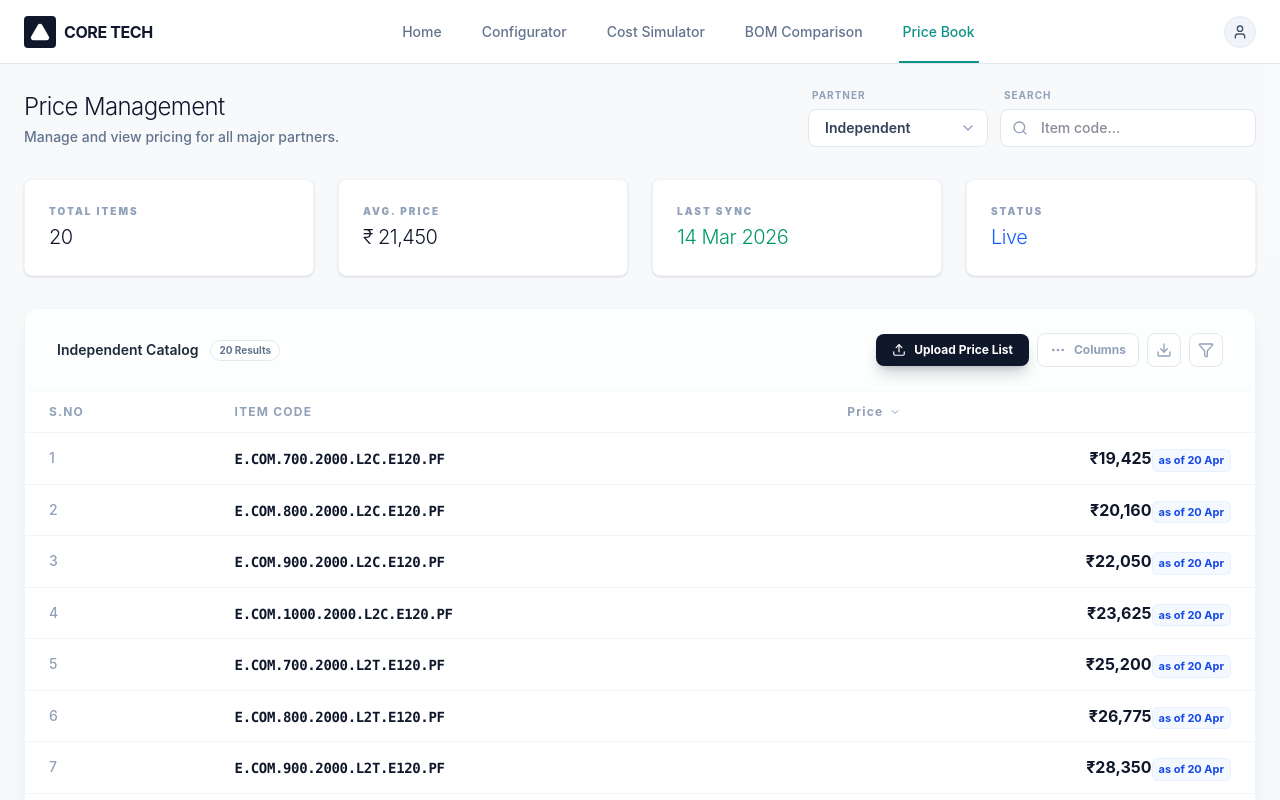
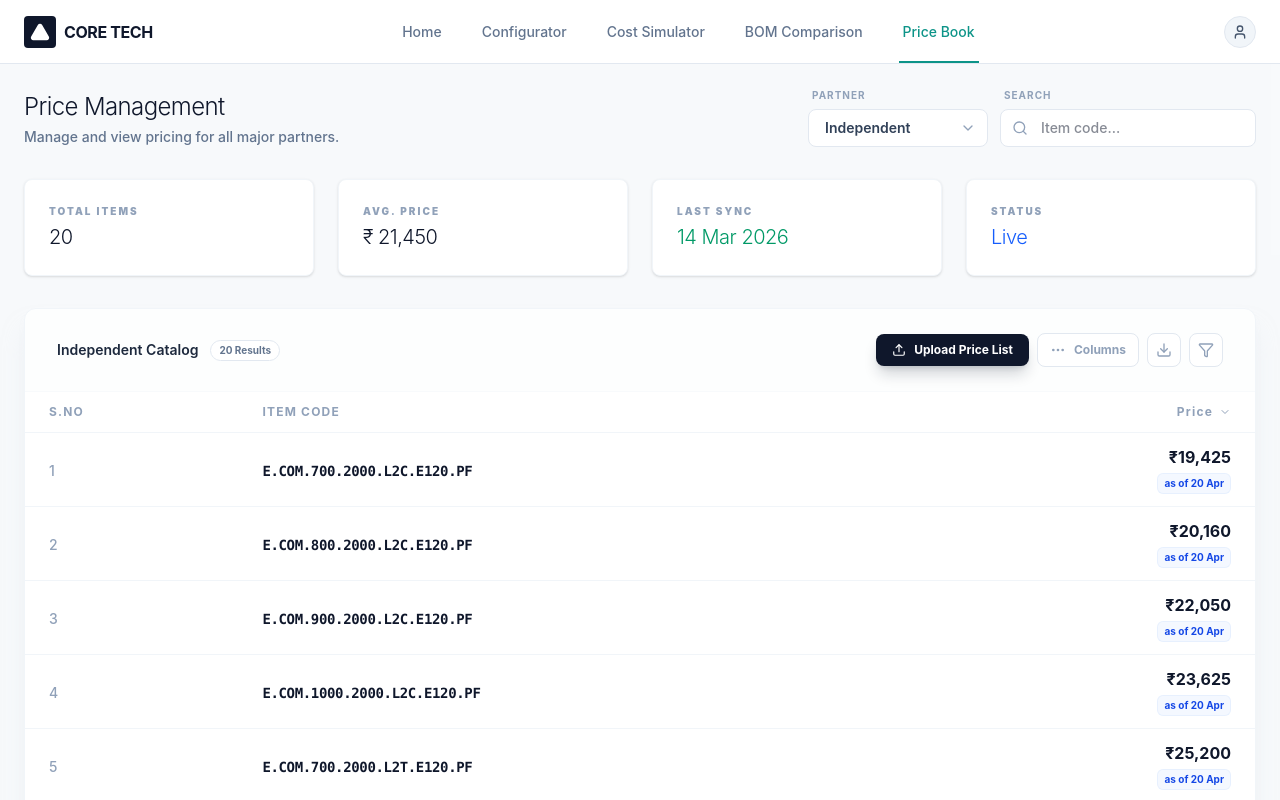
Before and after one commit to sivamsp5820/mvp-wittur, a React (Vite) app: page / in a window 1280 px wide. Both pictures are taken after a click on the button "Price Book". Shown: the top 800 px of the page. Built offline with nearby package versions, Linux system fonts and the light colour scheme.

Commit message:
feat: Implement PriceList component for managing product pricing, versions, and customer-specific data with filtering and search capabilities.

```diff
--- a/src/components/PriceList.tsx
+++ b/src/components/PriceList.tsx
@@ -350,12 +350,18 @@ export const PriceList: React.FC = () => {
                       <div className="px-3 py-2 border-b border-slate-50 mb-1 flex items-center justify-between">
                         <p className="text-[10px] font-black text-slate-400 uppercase tracking-widest">Toggle Columns</p>
                         <div className="flex gap-2">
+                          {(() => {
+                            const optionalCols = COLUMNS.filter(col => !PINNED_COLUMNS.includes(col));
+                            const allSelected = optionalCols.every(col => visibleColumns.includes(col));
+                            return (
                               <button
-                            onClick={() => setVisibleColumns(COLUMNS)}
+                                onClick={() => setVisibleColumns(allSelected ? PINNED_COLUMNS : COLUMNS)}
                                 className="text-[9px] font-bold text-blue-600 hover:text-blue-700 bg-blue-50 px-1.5 py-0.5 rounded transition-colors"
                               >
-                            Select All
+                                {allSelected ? 'Unselect All' : 'Select All'}
                               </button>
+                            );
+                          })()}
                           <button
                             onClick={() => setVisibleColumns(PINNED_COLUMNS)}
                             className="text-[9px] font-bold text-slate-500 hover:text-slate-600 bg-slate-50 px-1.5 py-0.5 rounded transition-colors"
@@ -424,18 +430,25 @@ export const PriceList: React.FC = () => {
           <div className="overflow-x-auto">
             <table className="w-full text-left border-collapse">
               <thead>
-                <tr className="border-b border-slate-100">
-                  {COLUMNS.filter(col => visibleColumns.includes(col)).map((col, idx) => (
-                    <th
-                      key={idx}
+                <tr className="border-b border-slate-100 h-10">
+                  <AnimatePresence mode="popLayout" initial={false}>
+                    {COLUMNS.map((col) => {
+                      if (!visibleColumns.includes(col)) return null;
+                      return (
+                        <motion.th
+                          key={col}
+                          initial={{ opacity: 0, width: 0 }}
+                          animate={{ opacity: 1, width: 'auto' }}
+                          exit={{ opacity: 0, width: 0 }}
+                          transition={{ duration: 0.2, ease: "easeInOut" }}
                           className={cn(
-                        "px-6 py-3 text-xs font-bold text-slate-400 uppercase tracking-widest whitespace-nowrap",
+                            "px-6 py-3 text-xs font-bold text-slate-400 uppercase tracking-widest whitespace-nowrap overflow-hidden",
                             col === 'Price' ? "text-right" : ""
                           )}
                         >
                           {col === 'Price' ? (
-                        <div className="relative group/price">
-                          <button className="flex items-center gap-1.5 hover:text-slate-600 transition-colors">
+                            <div className="relative group/price inline-block text-right">
+                              <button className="flex items-center gap-1.5 hover:text-slate-600 transition-colors ml-auto">
                                 Price
                                 <ChevronDown className="w-3 h-3" />
                               </button>
@@ -542,42 +555,59 @@ export const PriceList: React.FC = () => {
                           ) : (
                             col
                           )}
-                    </th>
-                  ))}
+                        </motion.th>
+                      );
+                    })}
+                  </AnimatePresence>
                 </tr>
               </thead>
               <tbody className="divide-y divide-slate-100">
                 {filteredData.map((item) => (
-                  <tr key={item.id} className="group hover:bg-slate-50/50 transition-colors">
-                    {visibleColumns.includes("S.No") && <td className="px-6 py-3 text-sm font-medium text-slate-400">{item.id}</td>}
-                    {visibleColumns.includes("Item Code") && (
-                      <td className="px-6 py-3">
-                        <span className="text-sm font-bold text-slate-900 font-mono tracking-tight group-hover:text-blue-600 transition-colors">{item.code}</span>
-                      </td>
+                  <tr key={item.id} className="group hover:bg-slate-50/50 transition-colors h-14">
+                    <AnimatePresence mode="popLayout" initial={false}>
+                      {COLUMNS.map((col) => {
+                        if (!visibleColumns.includes(col)) return null;
+                        return (
+                          <motion.td
+                            key={`${item.id}-${col}`}
+                            initial={{ opacity: 0, width: 0 }}
+                            animate={{ opacity: 1, width: 'auto' }}
+                            exit={{ opacity: 0, width: 0 }}
+                            transition={{ duration: 0.2, ease: "easeInOut" }}
+                            className={cn(
+                              "px-6 py-3 whitespace-nowrap overflow-hidden",
+                              col === 'Price' ? "text-right" : ""
                             )}
-                    {visibleColumns.includes("Product") && <td className="px-6 py-3 text-sm text-slate-500">{item.product}</td>}
-                    {visibleColumns.includes("Type") && <td className="px-6 py-3 text-sm text-slate-500">{item.type}</td>}
-                    {visibleColumns.includes("Clear Opening") && <td className="px-6 py-3 text-sm text-slate-500">{item.opening}</td>}
-                    {visibleColumns.includes("Clear Height") && <td className="px-6 py-3 text-sm text-slate-500">{item.height}</td>}
-                    {visibleColumns.includes("Door type") && <td className="px-6 py-3 text-sm text-slate-500">{item.doorType}</td>}
-                    {visibleColumns.includes("Fire rated code") && (
-                      <td className="px-6 py-3">
+                          >
+                            {(() => {
+                              switch (col) {
+                                case 'S.No': return <span className="text-sm font-medium text-slate-400">{item.id}</span>;
+                                case 'Item Code': return (
+                                  <span className="text-sm font-bold text-slate-900 font-mono tracking-tight group-hover:text-blue-600 transition-colors">
+                                    {item.code}
+                                  </span>
+                                );
+                                case 'Product': return <span className="text-sm text-slate-500">{item.product}</span>;
+                                case 'Type': return <span className="text-sm text-slate-500">{item.type}</span>;
+                                case 'Clear Opening': return <span className="text-sm text-slate-500">{item.opening}</span>;
+                                case 'Clear Height': return <span className="text-sm text-slate-500">{item.height}</span>;
+                                case 'Door type': return <span className="text-sm text-slate-500">{item.doorType}</span>;
+                                case 'Fire rated code': return (
                                   <span className="text-xs font-bold text-slate-500 border border-slate-200 px-1.5 py-0.5 rounded">
                                     {item.fireRating}
                                   </span>
-                      </td>
-                    )}
-                    {visibleColumns.includes("Panel Type") && <td className="px-6 py-3 text-sm text-slate-500">{item.panelType}</td>}
-                    {visibleColumns.includes("Frame Size") && <td className="px-6 py-3 text-sm text-slate-500">{item.frameSize}</td>}
-                    {visibleColumns.includes("Finish") && <td className="px-6 py-3 text-sm text-slate-500">{item.finish}</td>}
-                    {visibleColumns.includes("Grade") && <td className="px-6 py-3 text-xs font-bold text-slate-400 uppercase tracking-tighter">{item.grade}</td>}
-                    {visibleColumns.includes("Price") && (
-                      <td className="px-6 py-3 text-right">
+                                );
+                                case 'Panel Type': return <span className="text-sm text-slate-500">{item.panelType}</span>;
+                                case 'Frame Size': return <span className="text-sm text-slate-500">{item.frameSize}</span>;
+                                case 'Finish': return <span className="text-sm text-slate-500">{item.finish}</span>;
+                                case 'Grade': return <span className="text-xs font-bold text-slate-400 uppercase tracking-tighter">{item.grade}</span>;
+                                case 'Price': return (
+                                  <div className="flex flex-col items-end">
                                     <span className="text-base font-bold text-slate-900">
                                       ₹{((selectedVersion?.prices[item.id] || 0)).toLocaleString('en-IN')}
                                     </span>
                                     {selectedVersion && (
-                          <p className="inline-block text-[11px] text-blue-700 font-bold mt-1 px-1.5 py-0.5 bg-blue-50/70 rounded-md border border-blue-100/50">
+                                      <p className="inline-block text-[10px] text-blue-700 font-bold mt-1 px-1.5 py-0.5 bg-blue-50/70 rounded-md border border-blue-100/50">
                                         as of {selectedVersion.date.toLocaleDateString('en-GB', {
                                           day: '2-digit',
                                           month: 'short',
@@ -585,8 +615,15 @@ export const PriceList: React.FC = () => {
                                         })}
                                       </p>
                                     )}
-                      </td>
-                    )}
+                                  </div>
+                                );
+                                default: return null;
+                              }
+                            })()}
+                          </motion.td>
+                        );
+                      })}
+                    </AnimatePresence>
                   </tr>
                 ))}
               </tbody>
```
Lines whose indentation alone changed are shown as unchanged.
